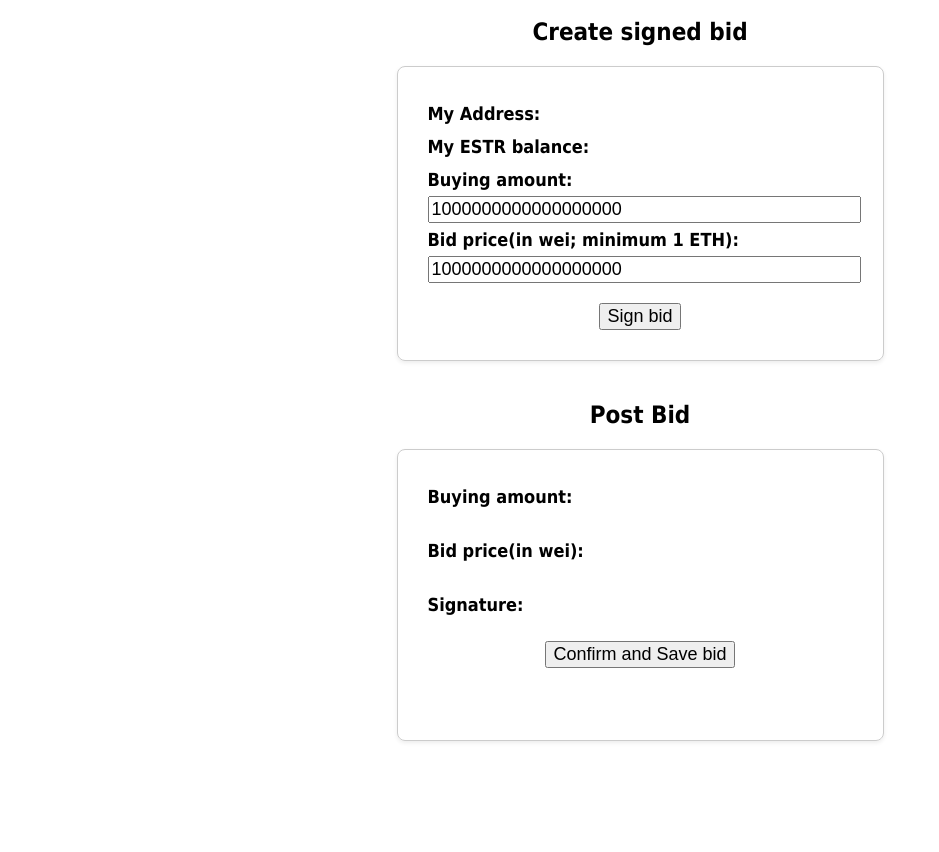
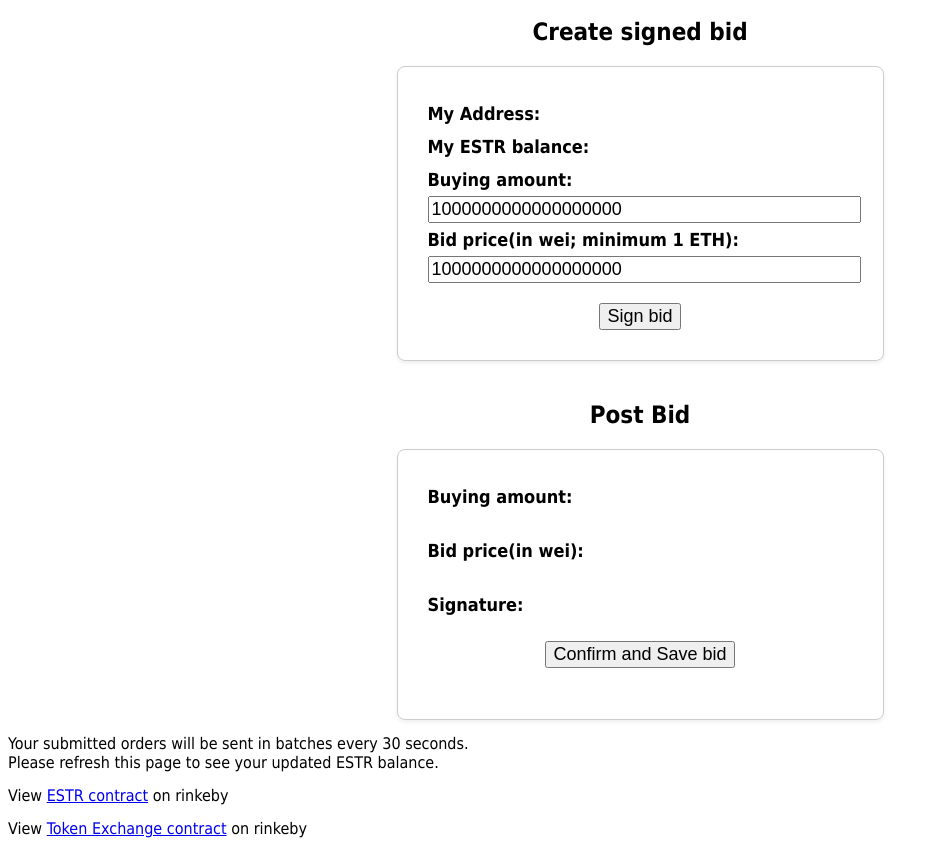
Before and after one commit to shonendumm/EIP712-meta-transactions, a website: page public/index.html in a window 1280 px wide. Shown: the part 68-920 px from the top of the page, without its empty margins (0-939 px from the left). Before the commit the page ends 819 px from the top, so only its background shows below. Drawn offline with Linux system fonts and the light colour scheme; a script that the page names is missing.

Commit message:
add contract addresses

```diff
--- a/public/index.html
+++ b/public/index.html
@@ -46,7 +46,11 @@
         <br />
         <input id="submit-order-button" type="submit" value="Confirm and Save bid" />
         <br />
-        <br />
+    </div>
+    <div>
+        <p>Your submitted orders will be sent in batches every 30 seconds. <br /> Please refresh this page to see your updated ESTR balance.</p>
+        <p>View <a href="https://rinkeby.etherscan.io/address/0xe0427767282c793feb3896d048395ff543dbcab2">ESTR contract</a> on rinkeby</p>
+        <p>View <a href="https://rinkeby.etherscan.io/address/0xadd39d12ad9b8ffe3dcb48ac3822b94dd1308d2e">Token Exchange contract</a> on rinkeby</p>
     </div>
 
 </body>
```
